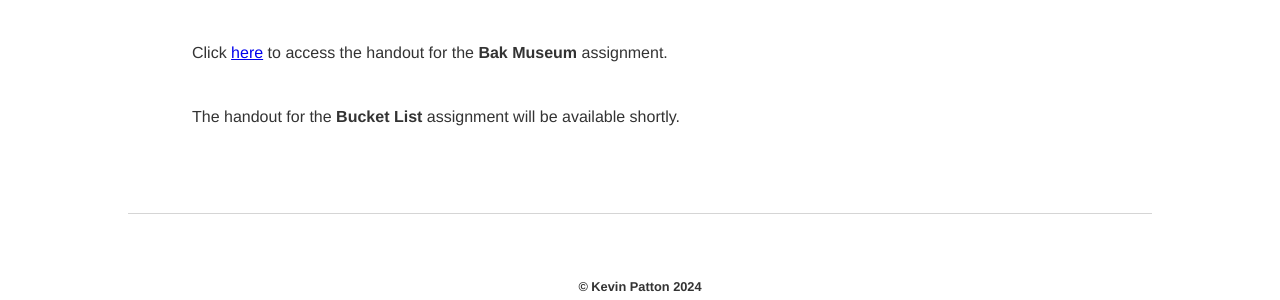
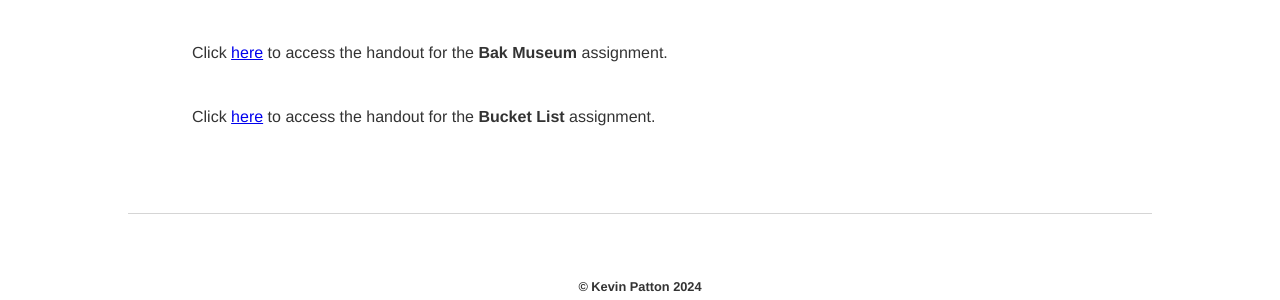
Before and after one commit to kevinjpatton/kevinjpatton.github.io, a Jekyll site: the page built from teaching/phil_1010/assignments/index.html, in a window 1280 px wide. Shown: the part 560-860 px from the top of the page. Built offline with Jekyll 4.4.1, drawn with Linux system fonts in a browser that asks for light colours; Markdown is read by kramdown in place of the engine named in the settings.

Commit message:
Update index.html

```diff
--- a/teaching/phil_1010/assignments/index.html
+++ b/teaching/phil_1010/assignments/index.html
@@ -3,4 +3,4 @@
 title: PHIL1010 - Assignments
 ---
 <h1>Assignments</h1>
-<p>Click <a href="/pedagogy/handouts/Handout - Annotated Notes.pdf" target="_blank">here</a> to access the handout for the <b>Annotated Notes</b> assignment.<br><br>Click <a href="/teaching/phil_1010/assignments/Handout - Bak.pdf" target="_blank">here</a> to access the handout for the <b>Bak Museum</b> assignment.<br><br>The handout for the <b>Bucket List</b> assignment will be available shortly.</p>
+<p>Click <a href="/pedagogy/handouts/Handout - Annotated Notes.pdf" target="_blank">here</a> to access the handout for the <b>Annotated Notes</b> assignment.<br><br>Click <a href="/teaching/phil_1010/assignments/Handout - Bak.pdf" target="_blank">here</a> to access the handout for the <b>Bak Museum</b> assignment.<br><br>Click <a href="/teaching/phil_1010/assignments/Handout - Bucket List.pdf" target="_blank">here</a> to access the handout for the <b>Bucket List</b> assignment.</p>
```
